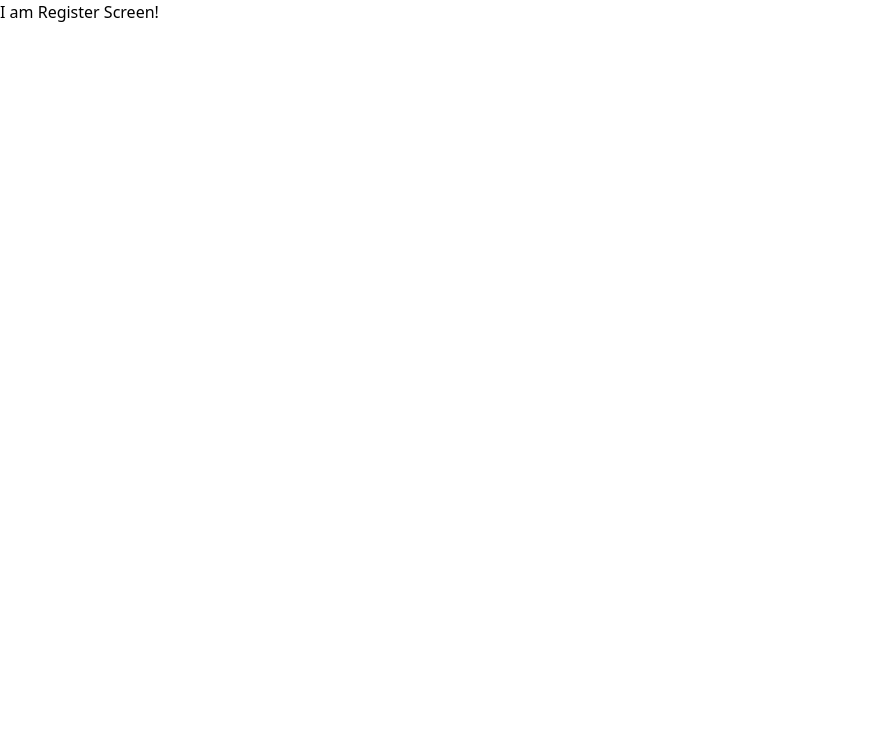
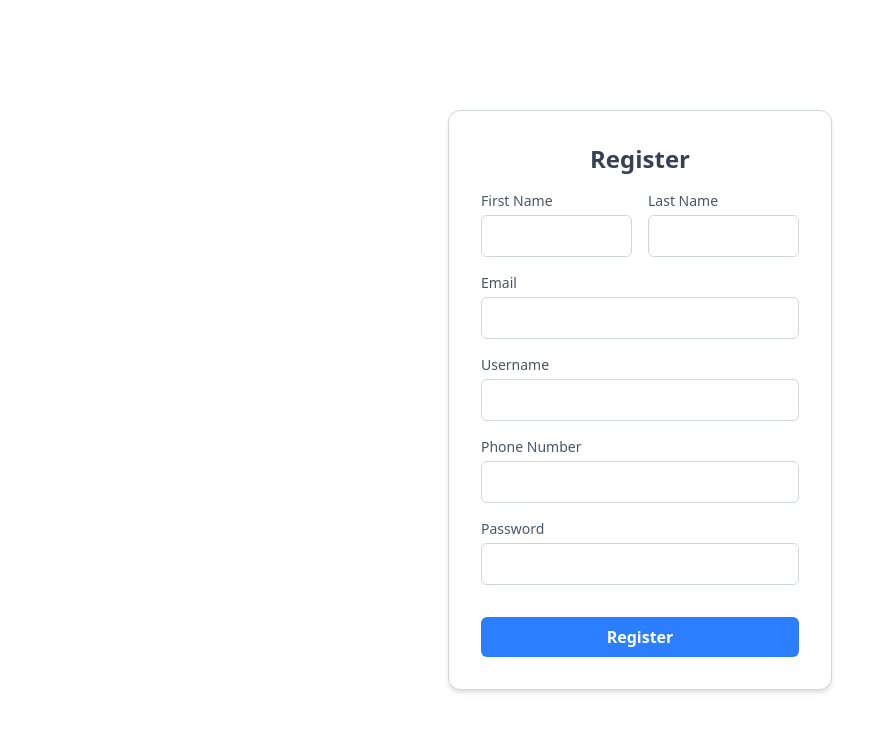
Before and after one commit to soliken1/Kuwago, a Next.js app: page /register in a window 1280 px wide. Shown: the top 732 px of the page, without its empty margins (0-895 px from the left). Built offline with nearby package versions, Linux system fonts and the light colour scheme.

Commit message:
updated register page

```diff
--- a/src/app/register/page.tsx
+++ b/src/app/register/page.tsx
@@ -1,11 +1,6 @@
-//Now here call layout to be rendered on the route /register, refer to login's page.tsx
-
 import React from "react";
+import RegisterLayout from "@/layout/auth/RegisterLayout";
 
 export default function Register() {
-  return (
-    <div className="w-screen h-screen justify-center items-center">
-      I am Register Screen!
-    </div>
-  );
+  return <RegisterLayout />;
 }
```
